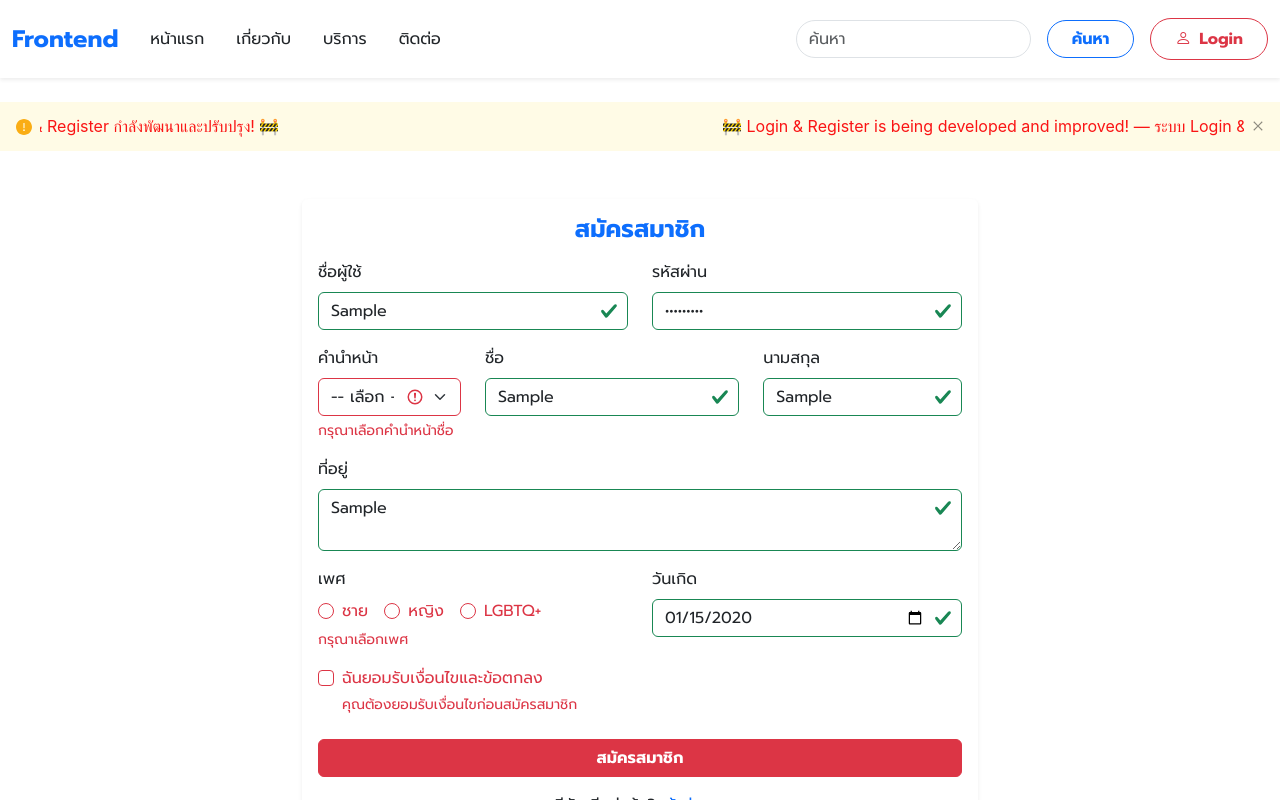
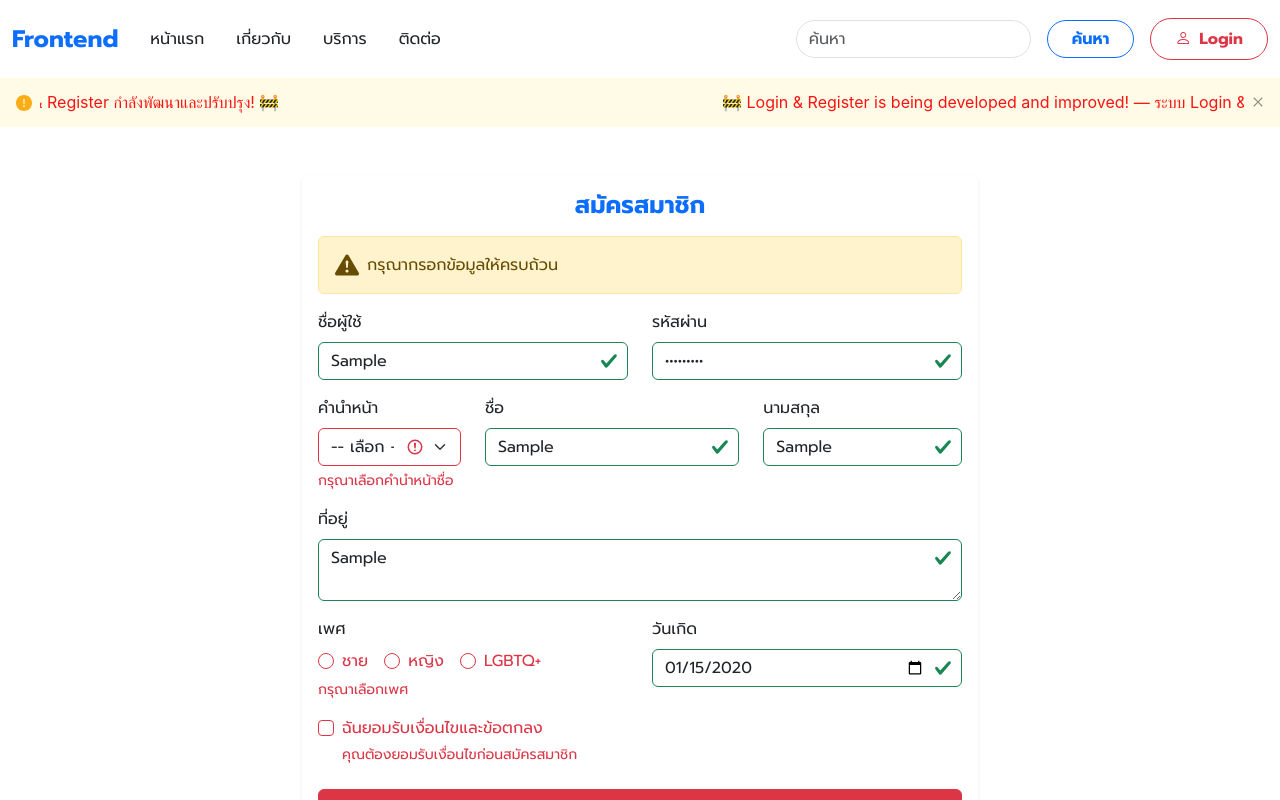
Before and after one commit to pasitJng/Frontend-real68, a Next.js app: page /Register in a window 1280 px wide. Both pictures are taken after typing "Sample", "Sample123", "Sample", "Sample", "Sample", "2020-01-15" into the empty fields and a click on the button "สมัครสมาชิก". Shown: the top 800 px of the page. Built offline with nearby package versions, Linux system fonts and the light colour scheme.

Commit message:
add_alert-Register

```diff
--- a/app/Login/page.js
+++ b/app/Login/page.js
@@ -141,7 +141,9 @@
             {/* Links */}
             <div className="d-flex justify-content-between mt-3">
               <a href="#" className="text-decoration-none small text-muted">ลืมรหัสผ่าน?</a>
-              <a href="/Register" className="text-decoration-none small text-primary">สมัครสมาชิก</a>
+              <div className="small"> ยังไม่มีบัญชีผู้ใช้?
+                <a href="/Register" className="text-decoration-none text-primary"> สมัครสมาชิก</a>
+              </div>
             </div>
           </form>
         </div>
--- a/app/Register/page.js
+++ b/app/Register/page.js
@@ -1,6 +1,7 @@
 'use client';
 import { useState } from "react";
 import BannerNotice from "@/components/BannerNotice";
+
 export default function Register() {
   const [formData, setFormData] = useState({
     username: '',
@@ -15,6 +16,7 @@
   });
 
   const [validated, setValidated] = useState(false);
+  const [alert, setAlert] = useState(null); // Alert message state
 
   const handleChange = (e) => {
     const { name, value, type, checked } = e.target;
@@ -28,27 +30,96 @@
   e.preventDefault();
   const form = e.currentTarget;
 
-    if (form.checkValidity() === false || !formData.agree) {
+  if (form.checkValidity() === false || !formData.agree || !formData.gender) {
     e.stopPropagation();
     setValidated(true);
+    setAlert({
+      type: "warning",
+      message: "กรุณากรอกข้อมูลให้ครบถ้วน",
+    });
     return;
   }
 
   setValidated(true);
-    alert("สมัครสมาชิกสำเร็จ (Demo)");
+  setAlert({
+    type: "success",
+    message: "สมัครสมาชิกสำเร็จ! (Demo)",
+  });
+
+  // ✅ รีเซ็ตฟอร์มหลังสมัคร
+  setFormData({
+    username: '',
+    password: '',
+    prefix: '',
+    firstname: '',
+    lastname: '',
+    address: '',
+    gender: '',
+    birthdate: '',
+    agree: false
+  });
+
+  // ✅ รีเซ็ต validation
+  setValidated(false);
+};
+
+  const getAlertIcon = (type) => {
+    switch (type) {
+      case "success":
+        return "check-circle-fill";
+      case "info":
+        return "info-fill";
+      case "warning":
+      case "danger":
+        return "exclamation-triangle-fill";
+      default:
+        return "info-fill";
+    }
   };
 
   return (
-    <main className="mt-4">
+    <main>
       <BannerNotice />
-      <div className="mt-5">
-        <div className="container" style={{ maxWidth: "700px" }}>
+
+      {/* SVG Alert Icons */}
+      <svg xmlns="http://www.w3.org/2000/svg" style={{ display: "none" }}>
+        <symbol id="check-circle-fill" fill="currentColor" viewBox="0 0 16 16">
+          <path d="M16 8A8 8 0 1 1 0 8a8 8 0 0 1 16 0zm-3.97-3.03a.75.75 0 0 0-1.08.022L7.477 9.417
+                   5.384 7.323a.75.75 0 0 0-1.06 1.06L6.97 11.03a.75.75 0 0 0 1.079-.02l3.992-4.99a.75.75
+                   0 0 0-.01-1.05z" />
+        </symbol>
+        <symbol id="info-fill" fill="currentColor" viewBox="0 0 16 16">
+          <path d="M8 16A8 8 0 1 0 8 0a8 8 0 0 0 0 16zm.93-9.412-1 4.705c-.07.34.029.533.304.533.194
+                   0 .487-.07.686-.246l-.088.416c-.287.346-.92.598-1.465.598-.703 0-1.002-.422-.808-1.319l.
+                   738-3.468c.064-.293.006-.399-.287-.47l-.451-.081.082-.381 2.29-.287zM8 5.5a1 1 0 1
+                   1 0-2 1 1 0 0 1 0 2z" />
+        </symbol>
+        <symbol id="exclamation-triangle-fill" fill="currentColor" viewBox="0 0 16 16">
+          <path d="M8.982 1.566a1.13 1.13 0 0 0-1.96 0L.165 13.233c-.457.778.091 1.767.98
+                   1.767h13.713c.889 0 1.438-.99.98-1.767L8.982 1.566zM8 5c.535 0
+                   .954.462.9.995l-.35 3.507a.552.552 0 0 1-1.1 0L7.1
+                   5.995A.905.905 0 0 1 8 5zm.002 6a1 1 0 1 1 0 2 1 1 0 0 1 0-2z" />
+        </symbol>
+      </svg>
+
+      <div className="container mt-5" style={{ maxWidth: "700px" }}>
         <div className="row justify-content-center">
           <div className="col-12">
             <div className="card shadow-sm p-3 border-0">
               <h2 className="text-center mb-3 fw-bold text-primary" style={{ fontSize: "1.5rem" }}>
                 สมัครสมาชิก
               </h2>
+
+              {/* Alert Message */}
+              {alert && (
+                <div className={`alert alert-${alert.type} d-flex align-items-center`} role="alert">
+                  <svg className="bi flex-shrink-0 me-2" width="24" height="24" role="img" aria-label={alert.type}>
+                    <use xlinkHref={`#${getAlertIcon(alert.type)}`} />
+                  </svg>
+                  <div style={{ whiteSpace: "pre-wrap" }}>{alert.message}</div>
+                </div>
+              )}
+
               <form
                 noValidate
                 className={`needs-validation ${validated ? 'was-validated' : ''}`}
@@ -155,6 +226,7 @@
                             name="gender"
                             value="ชาย"
                             onChange={handleChange}
+                            checked={formData.gender === "ชาย"} // ✅ เพิ่ม checked
                             required
                           />
                           <label className="form-check-label">ชาย</label>
@@ -166,6 +238,7 @@
                             name="gender"
                             value="หญิง"
                             onChange={handleChange}
+                            checked={formData.gender === "หญิง"} // ✅ เพิ่ม checked
                           />
                           <label className="form-check-label">หญิง</label>
                         </div>
@@ -176,6 +249,7 @@
                             name="gender"
                             value="LGBTQ+"
                             onChange={handleChange}
+                            checked={formData.gender === "LGBTQ+"} // ✅ เพิ่ม checked
                           />
                           <label className="form-check-label">LGBTQ+</label>
                         </div>
@@ -227,9 +301,7 @@
                     เข้าสู่ระบบ
                   </a>
                 </div>
-
               </form>
-              </div>
             </div>
           </div>
         </div>
```
Lines whose indentation alone changed are shown as unchanged.
